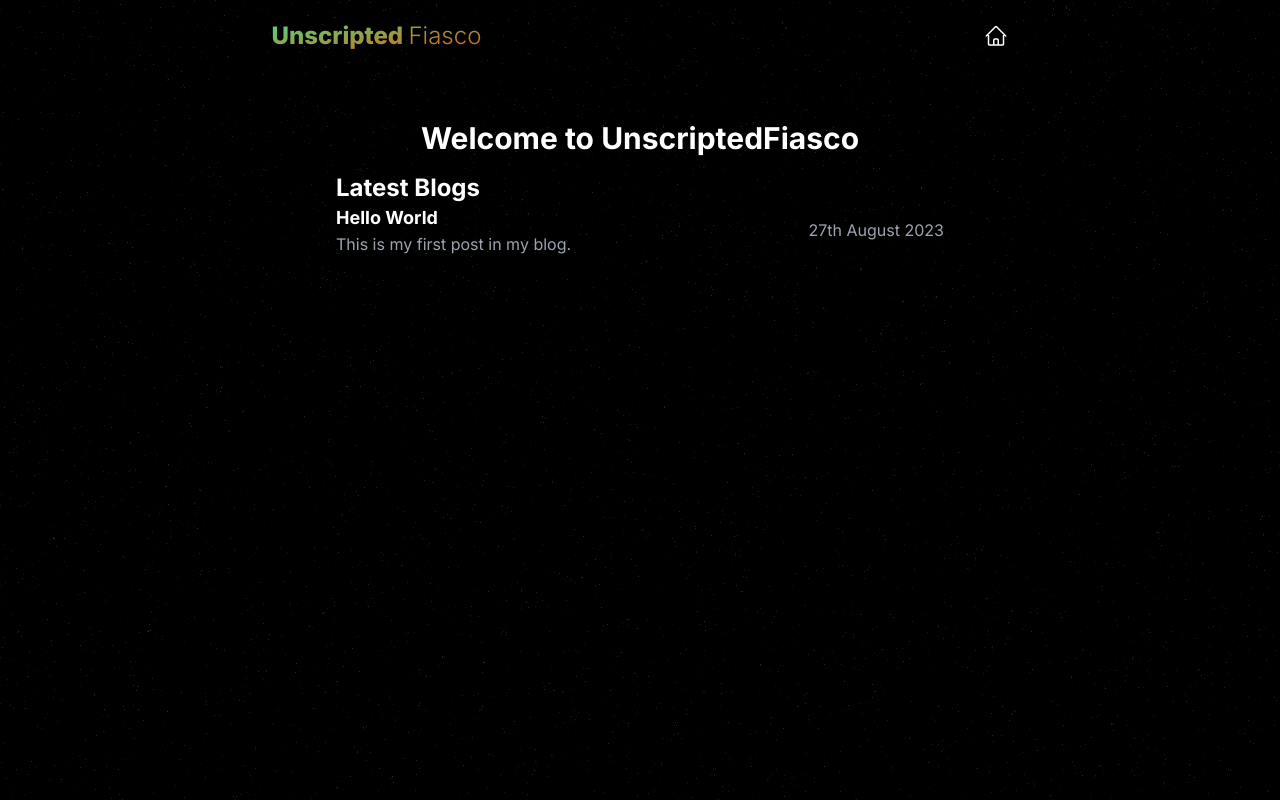
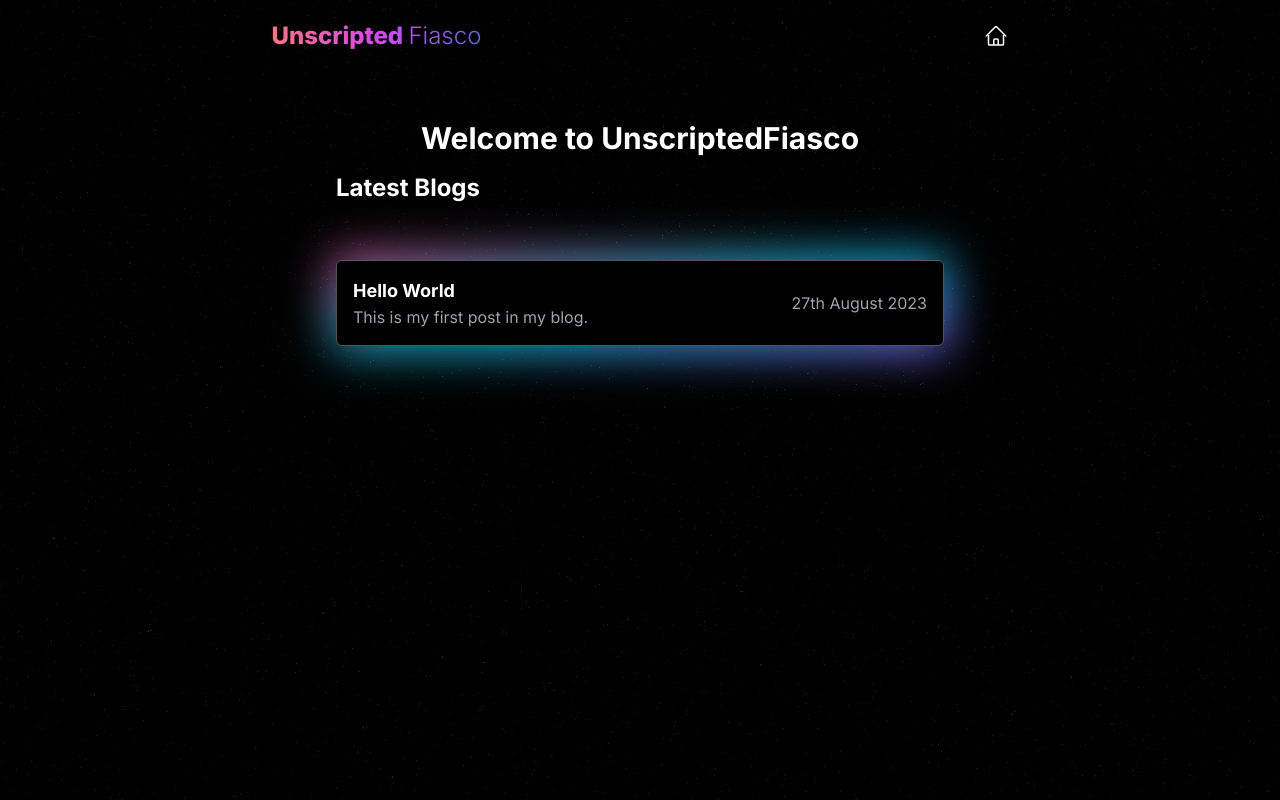
Before and after one commit to Arian1192/blog, a Next.js app: page / in a window 1280 px wide. Shown: the top 800 px of the page. Built offline with nearby package versions, Linux system fonts and the light colour scheme.

Commit message:
pre cardPost implementation

```diff
--- a/app/page.tsx
+++ b/app/page.tsx
@@ -47,11 +47,12 @@ export default function Home() {
       </h1>
       <section className="p-4 w-full md:w-1/2 ">
         <h2 className="text-2xl font-bold">Latest Blogs</h2>
-        <div className="">
+        <div className="mt-14">
           {blogs.map((blog) => {
             return (
               <Link href={"/posts/" + blog.slug} passHref key={blog.slug}>
-                <div className=" flex justify-between align-middle gap-2">
+                <div className="relative">
+                  <div className=" flex justify-between  border border-zinc-600 rounded-md bg-black p-4 relative z-20">
                     <div>
                       <h3 className="text-lg font-bold">{blog.meta.title}</h3>
                       <p className="text-gray-400">{blog.meta.description}</p>
@@ -59,6 +60,8 @@ export default function Home() {
                     <div className="my-auto text-gray-400">
                       <p>{blog.meta.date}</p>
                     </div>
+                  </div>
+                  <div className="absolute -inset-1 rounded-md blur-xl bg-gradient-to-br from-pink-500 via-cyan-500 to-violet-500 z-10"></div>
                 </div>
               </Link>
             );
@@ -68,3 +71,16 @@ export default function Home() {
     </main>
   );
 }
+
+// <div className="relative">
+// <div className="bg-black p-4 flex justify-between align-middle gap-2  border border-gray-400 rounded-md  relative z-2">
+//   <div>
+//     <h3 className="text-lg font-bold">{blog.meta.title}</h3>
+//     <p className="text-gray-400">{blog.meta.description}</p>
+//   </div>
+//   <div className="my-auto text-gray-400">
+//     <p>{blog.meta.date}</p>
+//   </div>
+// </div>
+// <div className="absolute -inset-1 rounded-md blur-md bg-gradient-to-br from-pink-500 via-cyan-500 to-violet-500 z-10"></div>
+// </div>
--- a/components/Atoms/Logo.tsx
+++ b/components/Atoms/Logo.tsx
@@ -1,7 +1,7 @@
 export const Logo = () => {
   return (
     <>
-      <h1 className="text-2xl font-extrabold text-transparent bg-clip-text bg-gradient-to-br from-green-400 to-orange-600">
+      <h1 className="text-2xl font-extrabold text-transparent bg-clip-text bg-gradient-to-r from-rose-400 via-fuchsia-500 to-indigo-500">
         Unscripted <span className="font-light">Fiasco</span>
       </h1>
     </>
```
Lines whose indentation alone changed are shown as unchanged.
